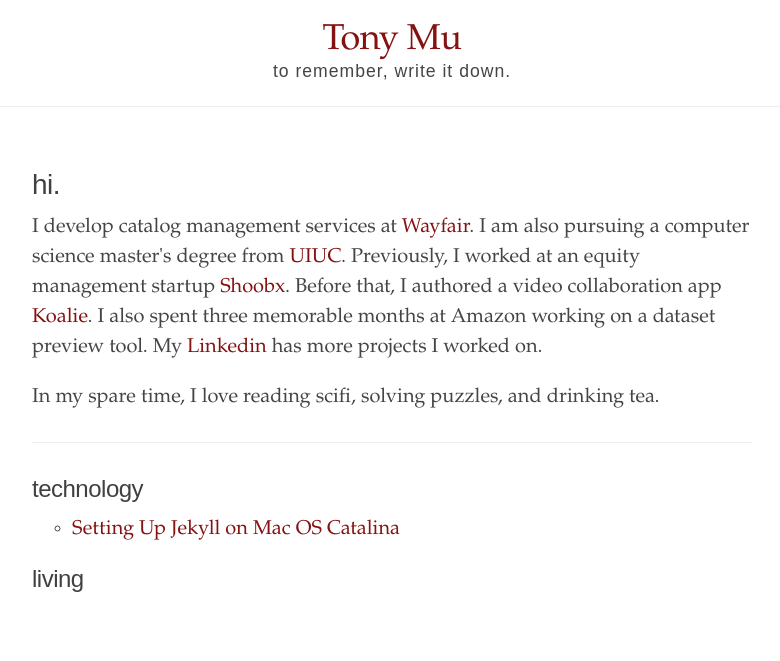
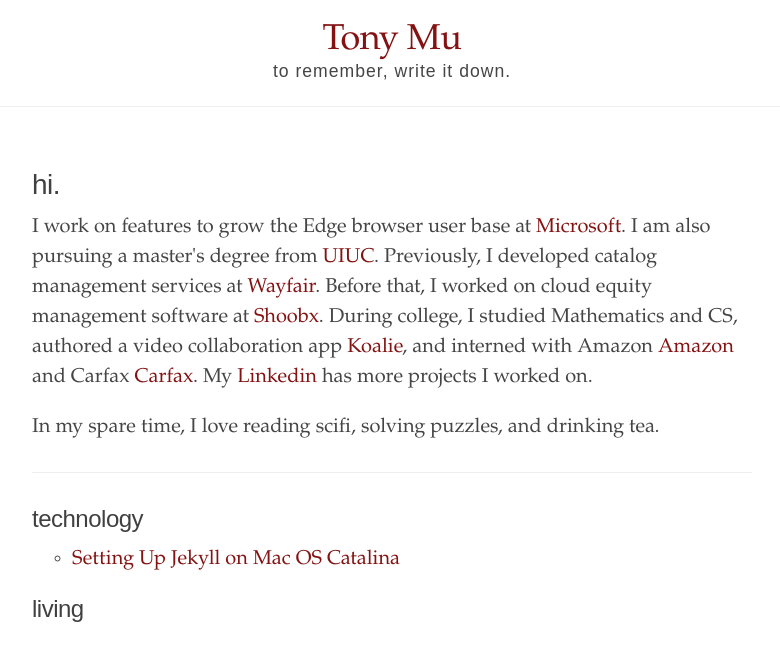
Before and after one commit to tonymuu/tonymuu.github.io, a Jekyll site: the page built from index.html, in a window 1280 px wide. Shown: the top 661 px of the page, without its empty margins (248-1028 px from the left). Built offline with Jekyll 4.4.1, drawn with Linux system fonts in a browser that asks for light colours.

Commit message:
add new experience and edit wording on old ones

```diff
--- a/index.html
+++ b/index.html
@@ -6,7 +6,7 @@
   <h1>hi.</h1>
 
 <p>
-  I develop catalog management services at <a href="https://tech.wayfair.com/" target="_blank">Wayfair</a>. I am also pursuing a computer science master's degree from <a href="https://cs.illinois.edu/academics/graduate/professional-mcs/online-master-computer-science" target="_blank">UIUC</a>. Previously, I worked at an equity management startup <a href="https://blog.shoobx.com/" target="_blank">Shoobx</a>. Before that, I authored a video collaboration app <a href="https://apps.apple.com/us/app/koalie/id1479634971" target="_blank">Koalie</a>. I also spent three memorable months at Amazon working on a dataset preview tool. My <a href="https://www.linkedin.com/in/tonymu/" target="_blank">Linkedin</a> has more projects I worked on.
+  I work on features to grow the Edge browser user base at <a href="https://www.microsoft.com/en-us/about/" target="_blank">Microsoft</a>. I am also pursuing a master's degree from <a href="https://cs.illinois.edu/academics/graduate/professional-mcs/online-master-computer-science" target="_blank">UIUC</a>. Previously, I developed catalog management services at <a href="https://www.aboutwayfair.com/" target="_blank">Wayfair</a>. Before that, I worked on cloud equity management software at <a href="https://www.shoobx.com/about/our-company/" target="_blank">Shoobx</a>. During college, I studied Mathematics and CS, authored a video collaboration app <a href="https://apps.apple.com/us/app/koalie/id1479634971" target="_blank">Koalie</a>, and interned with Amazon <a href="https://www.aboutamazon.com/" target="_blank">Amazon</a> and Carfax <a href="https://www.carfax.com/company/about" target="_blank">Carfax</a>. My <a href="https://www.linkedin.com/in/tonymu/" target="_blank">Linkedin</a> has more projects I worked on.
 </p>
 <p>
   In my spare time, I love reading scifi, solving puzzles, and drinking tea.
```
